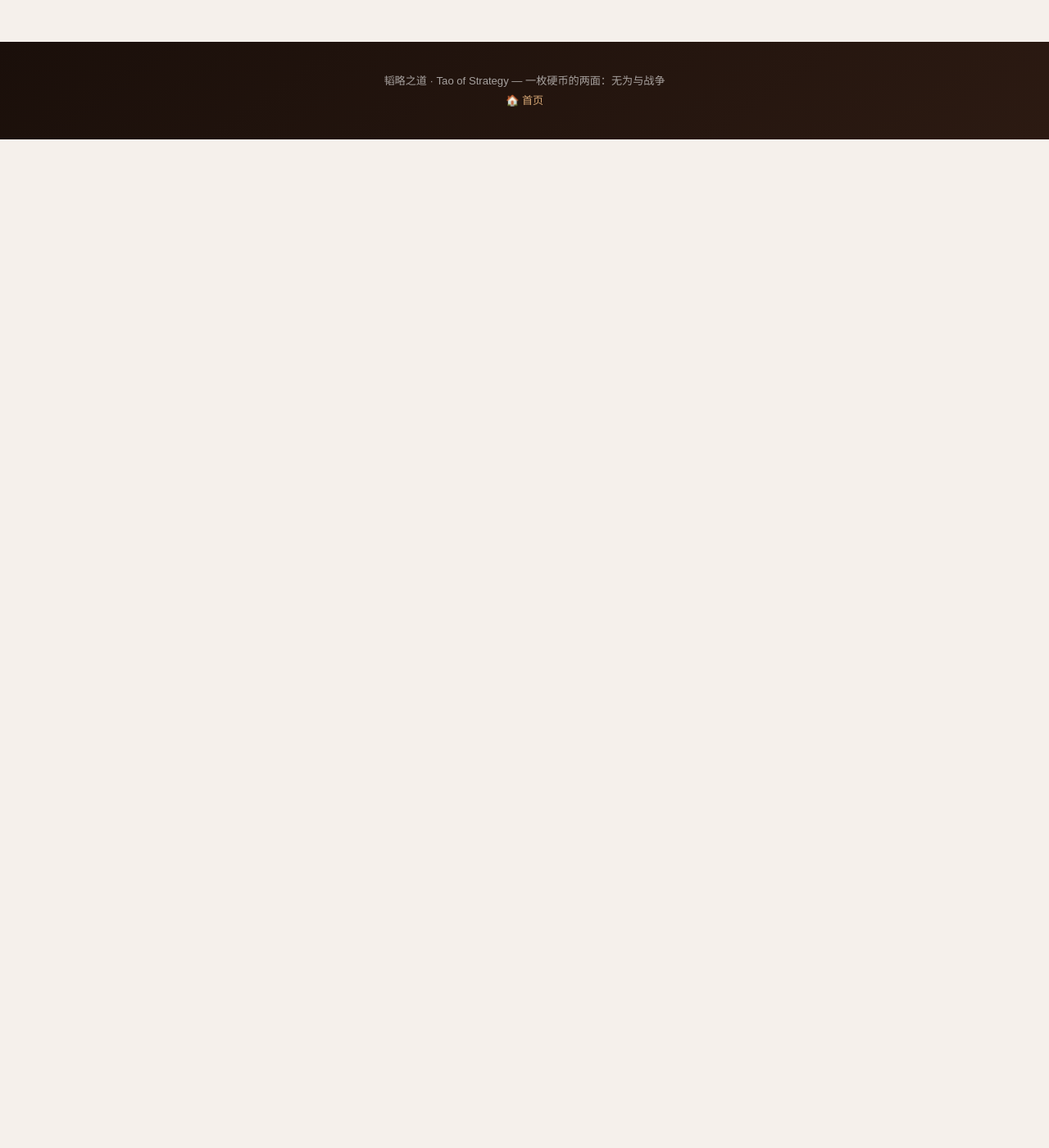
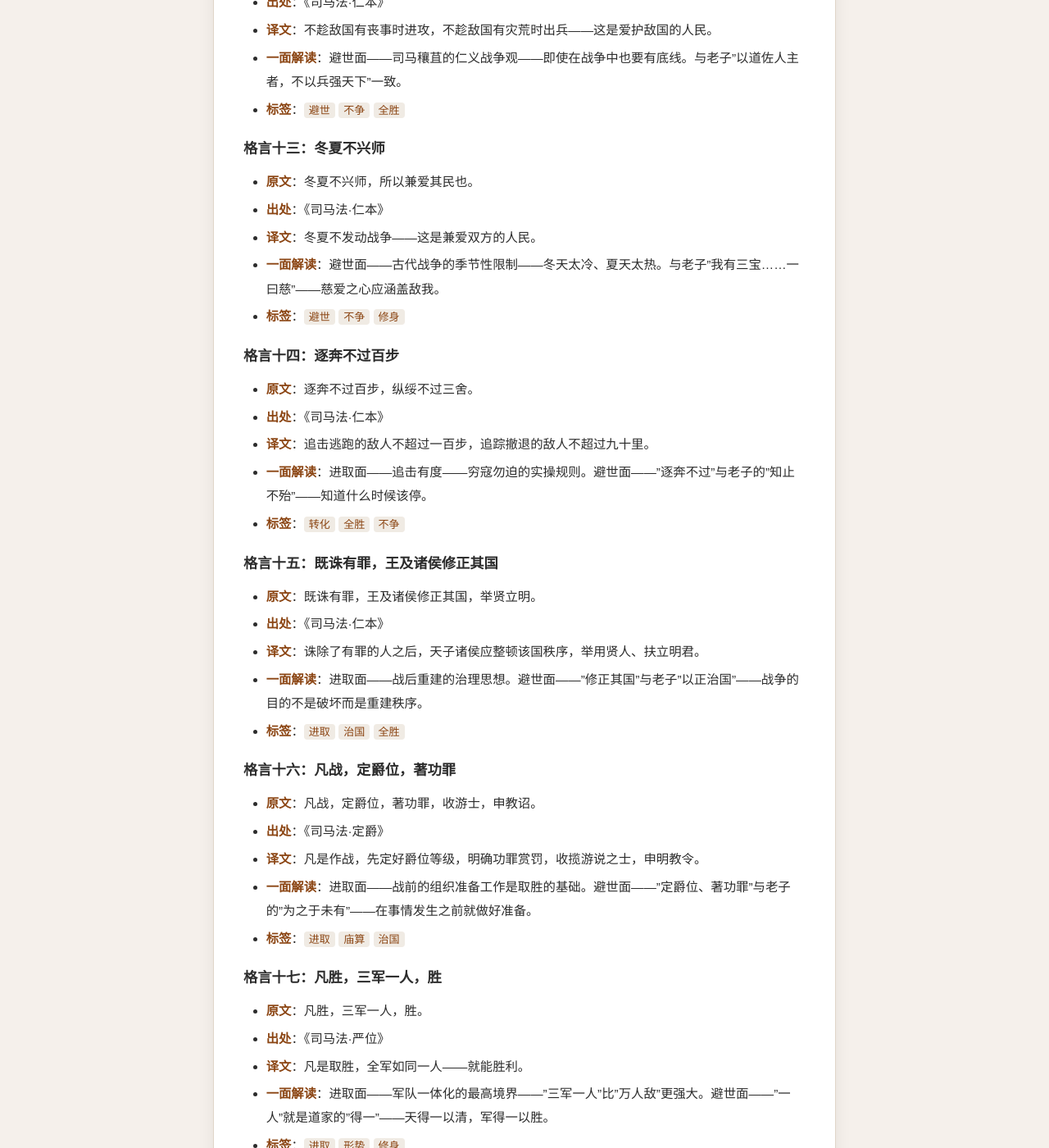
Before and after one commit to phoenixlucky/tao-of-strategy, a Jekyll site: the page built from people/bingjia/simarangju.md, in a window 1280 px wide and 1400 px high, scrolled down 4447 px. Shown: the whole window at 82% size. Built offline with Jekyll 4.4.1, drawn with Linux system fonts in a browser that asks for light colours; our own code applies the rules of GitHub Pages for plain Markdown files; before the commit the page ends 4617 px from its top, so only the background shows below that; some of the changed text lies outside the part shown.

Commit message:
📖 司马穰苴扩充至20条

```diff
--- a/people/bingjia/simarangju.md
+++ b/people/bingjia/simarangju.md
@@ -107,6 +107,86 @@
 - **一面解读**：进取面——"气欲闲"是最微妙的要求：士气不是越激昂越好，而要从容不迫——从容才有判断力、才有持久力。避世面——"闲"正是道家的修养境界——"闲"者，静也，"静为躁君"。能在战场上保持从容，才是真正的大将之风。
 - **标签**：`转化` `修身` `无为`
 
+### 格言十一：不违时，不历民病
+
+- **原文**：不违时，不历民病，所以爱吾民也。
+- **出处**：《司马法·仁本》
+- **译文**：不违背农时，不使百姓困苦——这是爱护自己的人民。
+- **一面解读**：进取面——战争也要考虑民生——不打农忙季节。避世面——"不违时"与老子"治人事天莫若啬"——不折腾百姓。
+- **标签**：`转化` `治国` `无为`
+
+### 格言十二：不加丧，不因凶
+
+- **原文**：不加丧，不因凶，所以爱夫其民也。
+- **出处**：《司马法·仁本》
+- **译文**：不趁敌国有丧事时进攻，不趁敌国有灾荒时出兵——这是爱护敌国的人民。
+- **一面解读**：避世面——司马穰苴的仁义战争观——即使在战争中也要有底线。与老子"以道佐人主者，不以兵强天下"一致。
+- **标签**：`避世` `不争` `全胜`
+
+### 格言十三：冬夏不兴师
+
+- **原文**：冬夏不兴师，所以兼爱其民也。
+- **出处**：《司马法·仁本》
+- **译文**：冬夏不发动战争——这是兼爱双方的人民。
+- **一面解读**：避世面——古代战争的季节性限制——冬天太冷、夏天太热。与老子"我有三宝……一曰慈"——慈爱之心应涵盖敌我。
+- **标签**：`避世` `不争` `修身`
+
+### 格言十四：逐奔不过百步
+
+- **原文**：逐奔不过百步，纵绥不过三舍。
+- **出处**：《司马法·仁本》
+- **译文**：追击逃跑的敌人不超过一百步，追踪撤退的敌人不超过九十里。
+- **一面解读**：进取面——追击有度——穷寇勿迫的实操规则。避世面——"逐奔不过"与老子的"知止不殆"——知道什么时候该停。
+- **标签**：`转化` `全胜` `不争`
+
+### 格言十五：既诛有罪，王及诸侯修正其国
+
+- **原文**：既诛有罪，王及诸侯修正其国，举贤立明。
+- **出处**：《司马法·仁本》
+- **译文**：诛除了有罪的人之后，天子诸侯应整顿该国秩序，举用贤人、扶立明君。
+- **一面解读**：进取面——战后重建的治理思想。避世面——"修正其国"与老子"以正治国"——战争的目的不是破坏而是重建秩序。
+- **标签**：`进取` `治国` `全胜`
+
+### 格言十六：凡战，定爵位，著功罪
+
+- **原文**：凡战，定爵位，著功罪，收游士，申教诏。
+- **出处**：《司马法·定爵》
+- **译文**：凡是作战，先定好爵位等级，明确功罪赏罚，收揽游说之士，申明教令。
+- **一面解读**：进取面——战前的组织准备工作是取胜的基础。避世面——"定爵位、著功罪"与老子的"为之于未有"——在事情发生之前就做好准备。
+- **标签**：`进取` `庙算` `治国`
+
+### 格言十七：凡胜，三军一人，胜
+
+- **原文**：凡胜，三军一人，胜。
+- **出处**：《司马法·严位》
+- **译文**：凡是取胜，全军如同一人——就能胜利。
+- **一面解读**：进取面——军队一体化的最高境界——"三军一人"比"万人敌"更强大。避世面——"一人"就是道家的"得一"——天得一以清，军得一以胜。
+- **标签**：`进取` `形势` `修身`
+
+### 格言十八：凡战，以为久，以气胜
+
+- **原文**：凡战，以为久，以气胜。……以固，以严。
+- **出处**：《司马法·严位》
+- **译文**：凡是作战，靠实力持久，靠士气取胜。……靠坚固，靠严明。
+- **一面解读**：进取面——持久力与士气的辩证关系——有实力才能持久，有士气才能取胜。避世面——"固"与"严"——内外兼修与道家的"载营魄抱一"相通。
+- **标签**：`进取` `形势` `修身`
+
+### 格言十九：上同无获，上专多死
+
+- **原文**：上同无获，上专多死。
+- **出处**：《司马法·严位》
+- **译文**：上级喜欢随声附和就不会有收获，上级专横跋扈就会多死人。
+- **一面解读**：转化面——对领导者的深刻警示——"同"（附和）和"专"（专断）都是致命的。与老子"曲则全"——不固执己见才能保全。
+- **标签**：`转化` `修身` `无为`
+
+### 格言二十：凡民，以仁救，以义战
+
+- **原文**：凡民，以仁救，以义战，以智决，以勇斗，以信专。
+- **出处**：《司马法·严位》
+- **译文**：对待民众：用仁爱去救助，用道义去作战，用智慧去决策，用勇气去战斗，用诚信去专任。
+- **一面解读**：转化面——司马穰苴将五德（仁义智勇信）纳入军事体系——与道家的"五德"观相通。进取面——仁义智勇信是将领的五项完备素质。
+- **标签**：`转化` `修身` `治国`
+
 ---
 
 ## 后世评注与关联
```
